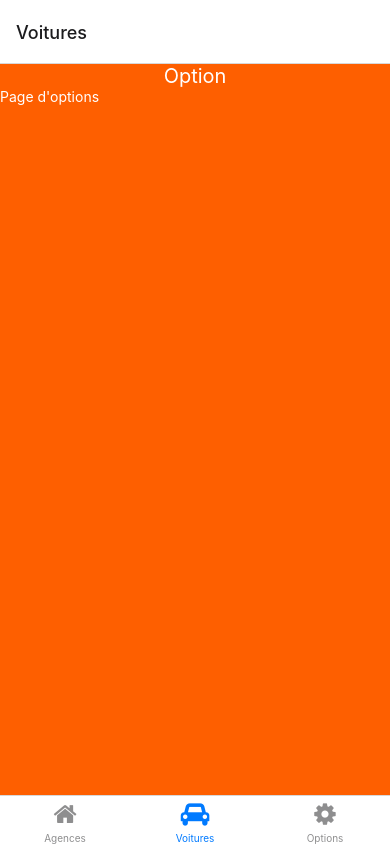
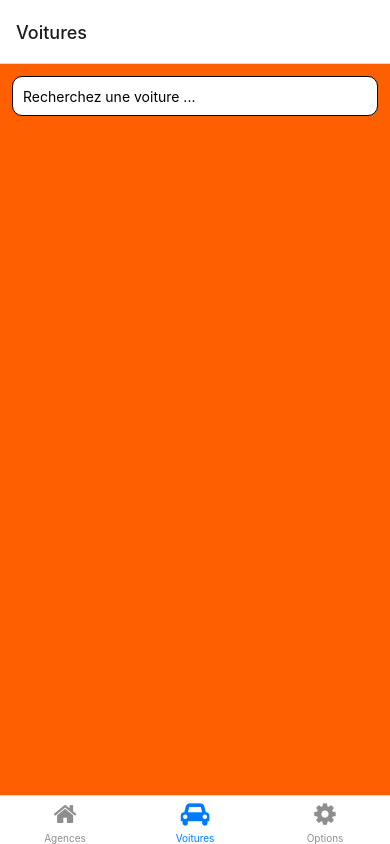
Before and after one commit to AugustinGiraudier/VroumExpress, a React Native app: screen /Voitures in a window 390 px wide. Built offline with nearby package versions, Linux system fonts and the light colour scheme.

Commit message:
TextInput pour les voitures

```diff
--- a/navigation/Navigation.tsx
+++ b/navigation/Navigation.tsx
@@ -1,9 +1,10 @@
 import { NavigationContainer } from "@react-navigation/native";
 import AgenceScreen from "../screens/AgenceScreen";
 import { createBottomTabNavigator } from "@react-navigation/bottom-tabs";
-import OptionScreen from "../screens/OptionScreen";
+import OptionsScreen from "../screens/OptionsScreen";
 import Icon from 'react-native-vector-icons/FontAwesome';
 import React from "react";
+import VoituresScreen from "../screens/VoituresScreen";
 
 export default function Navigation() {
     const BottomTabNavigator = createBottomTabNavigator();
@@ -18,14 +19,14 @@ export default function Navigation() {
                            <Icon name="home" color={color} size={size} />
                        ),
                    }}/>
-                <BottomTabNavigator.Screen name="Voitures" component={OptionScreen}
+                <BottomTabNavigator.Screen name="Voitures" component={VoituresScreen}
                    options={{
                        title: 'Voitures',
                        tabBarIcon: ({ color, size }) => (
                            <Icon name="car" color={color} size={size} />
                        ),
                    }}/>
-                <BottomTabNavigator.Screen name="Options" component={OptionScreen}
+                <BottomTabNavigator.Screen name="Options" component={OptionsScreen}
                    options={{
                        title: 'Options',
                        tabBarIcon: ({ color, size }) => (
--- a/screens/OptionScreen.tsx
+++ b/screens/OptionsScreen.tsx
@@ -3,7 +3,7 @@ import { Text, View } from 'react-native';
 
 import styles from '../styles/main';
 
-export default function OptionScreen() {
+export default function OptionsScreen() {
     return (
       <View style={styles.container}>
         <View style={styles.centered}>
--- /dev/null
+++ b/screens/VoituresScreen.tsx
@@ -0,0 +1,18 @@
+import React from 'react';
+import { TextInput, View } from 'react-native';
+
+import styles from '../styles/main';
+
+export default function VoituresScreen() {
+    const [text, onChangeText] = React.useState('Recherchez une voiture ...');
+
+    return (
+        <View style={styles.container}>
+            <TextInput
+                style={styles.input}
+                onChangeText={onChangeText}
+                placeholder={text}
+            />
+        </View>
+    )
+  };
--- a/styles/main.js
+++ b/styles/main.js
@@ -14,7 +14,15 @@ const styles = StyleSheet.create({
     },
     text:{
         color:"white"
-    }
+    },
+    input: {
+        height: 40,
+        margin: 12,
+        borderWidth: 1,
+        borderRadius: 10,
+        padding: 10,
+        backgroundColor: 'white',
+      },
   });
 
 export default styles;
```
